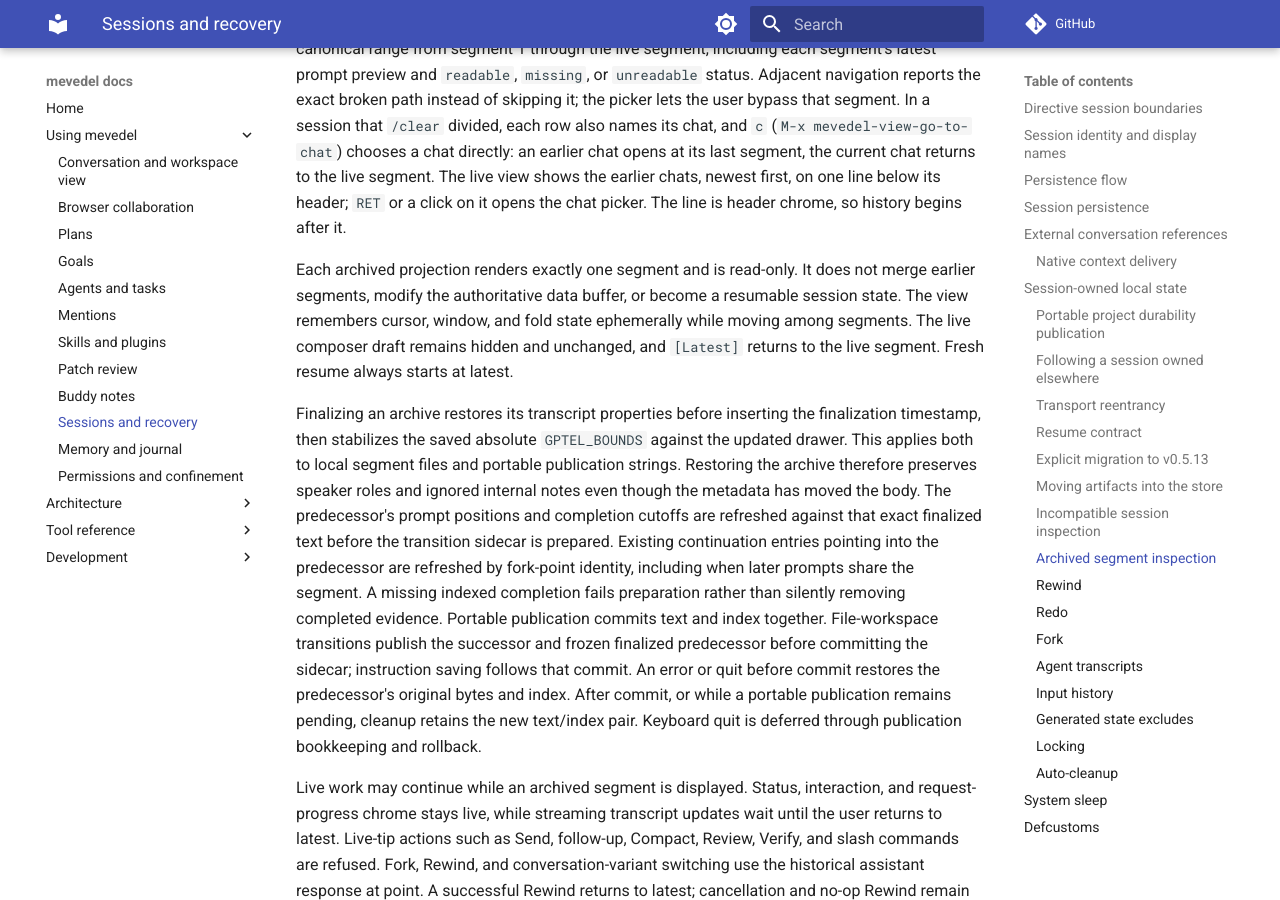
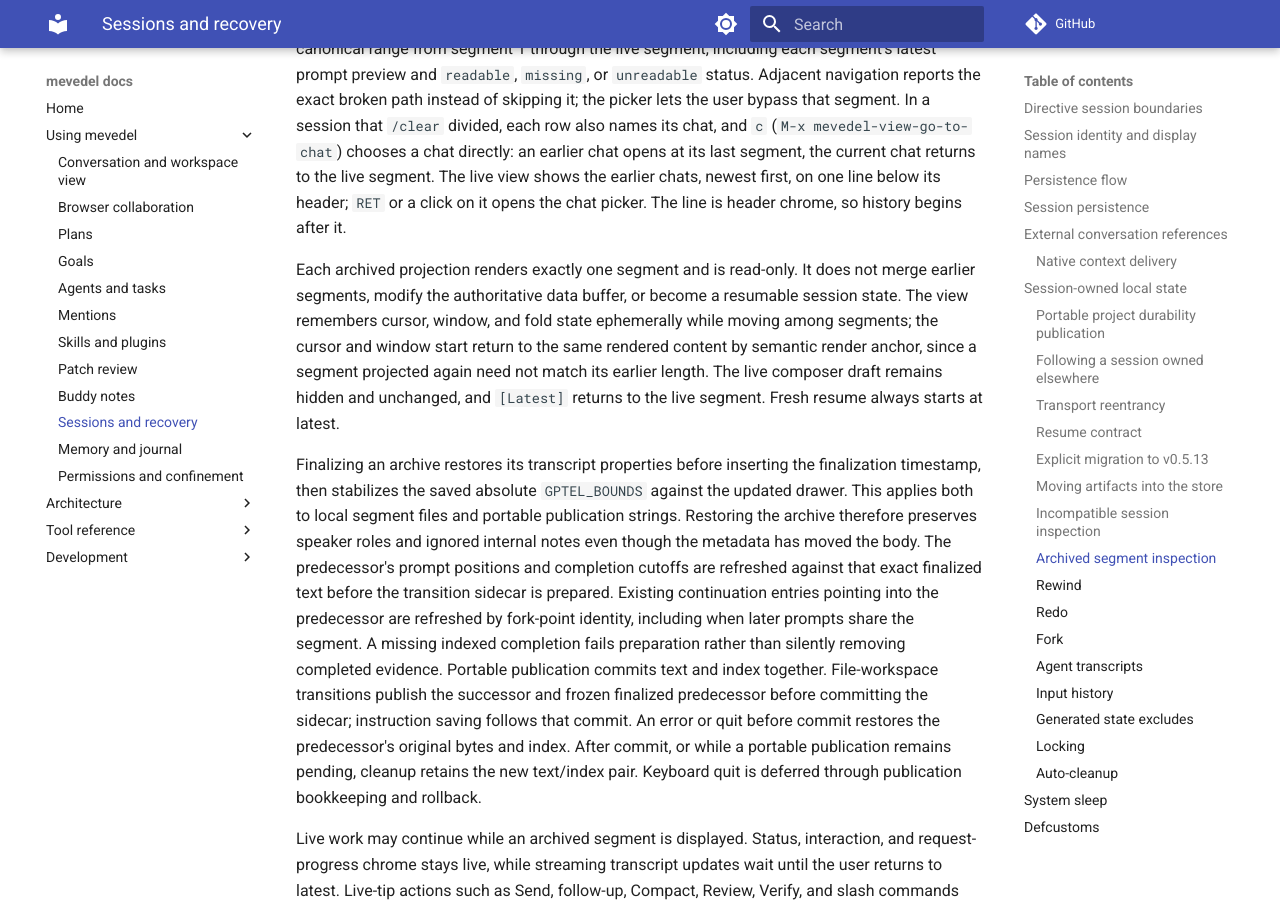
Before and after one commit to FrauH0lle/mevedel, an MkDocs documentation site: the page built from docs/sessions.md, in a window 1280 px wide and 900 px high, scrolled down 38302 px. Built offline with MkDocs 1.6.1 and Material for MkDocs 9.7.7, drawn with Linux system fonts in a browser that asks for light colours; comment, search, counter and statistics services are not loaded.

Commit message:
fix(view): Return to the same content when revisiting a segment
Moving among archived segments remembered point and window start as buffer positions, but each visit projects the segment again, and that projection need not match the earlier one in length; a table laid out during the first visit is raw again on the next. The saved positions then landed in other text. They are now kept as semantic render anchors and resolved against the new projection, falling back to the saved offsets.

* mevedel-view-render.el (mevedel-view-render-capture-segment-state): Capture point and window-start anchors.
(mevedel-view-render--restore-segment-state): Resolve them first.
* test/test-mevedel-view-segments.el (mevedel-view-render-capture-segment-state): New.
* docs/sessions.md: Describe anchor-based return.

```diff
--- a/docs/sessions.md
+++ b/docs/sessions.md
@@ -1835,7 +1835,9 @@
 Each archived projection renders exactly one segment and is read-only. It does
 not merge earlier segments, modify the authoritative data buffer, or become a
 resumable session state. The view remembers cursor, window, and fold state
-ephemerally while moving among segments. The live composer draft remains
+ephemerally while moving among segments; the cursor and window start return to
+the same rendered content by semantic render anchor, since a segment projected
+again need not match its earlier length. The live composer draft remains
 hidden and unchanged, and `[Latest]` returns to the live segment. Fresh resume
 always starts at latest.
 
```
Also changed, not shown: 2 other files.
